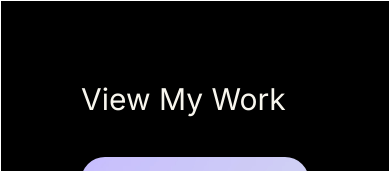
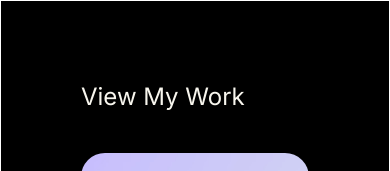
Before and after one commit to jennaly/portfolio-v2, a Next.js app: page / in a window 390 px wide. Shown: the top 171 px of the page. Built offline with nearby package versions, Linux system fonts and the light colour scheme.

Commit message:
refactor(ui): responsive font styling

```diff
--- a/app/components/shared/H2.tsx
+++ b/app/components/shared/H2.tsx
@@ -4,7 +4,9 @@ type H2Props = {
 };
 
 const H2 = ({ children }: H2Props) => {
-  return <h2 className="text-3xl md:text-4xl lg:text-5xl">{children}</h2>;
+  return (
+    <h2 className="text-2xl md:text-3xl lg:text-4xl xl:text-5xl">{children}</h2>
+  );
 };
 
 export default H2;
```
